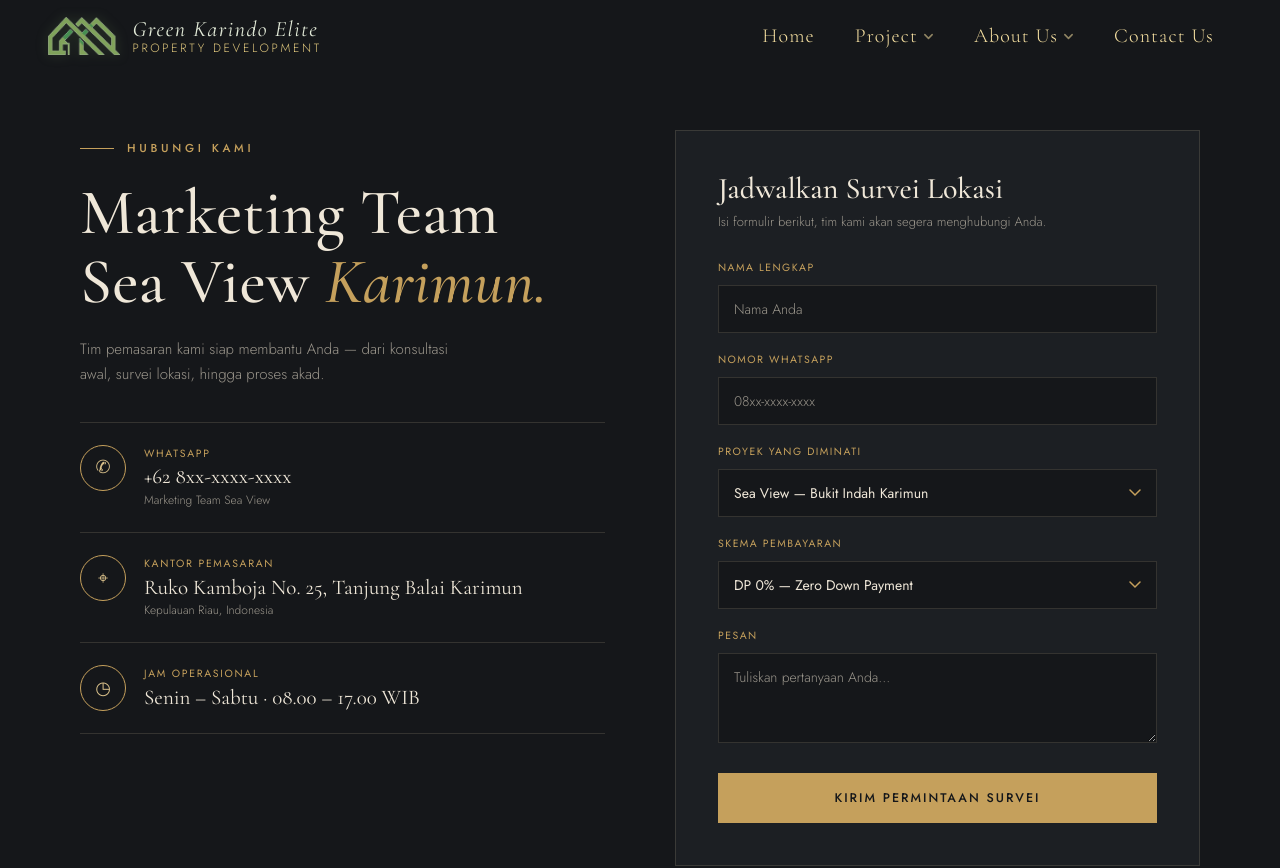
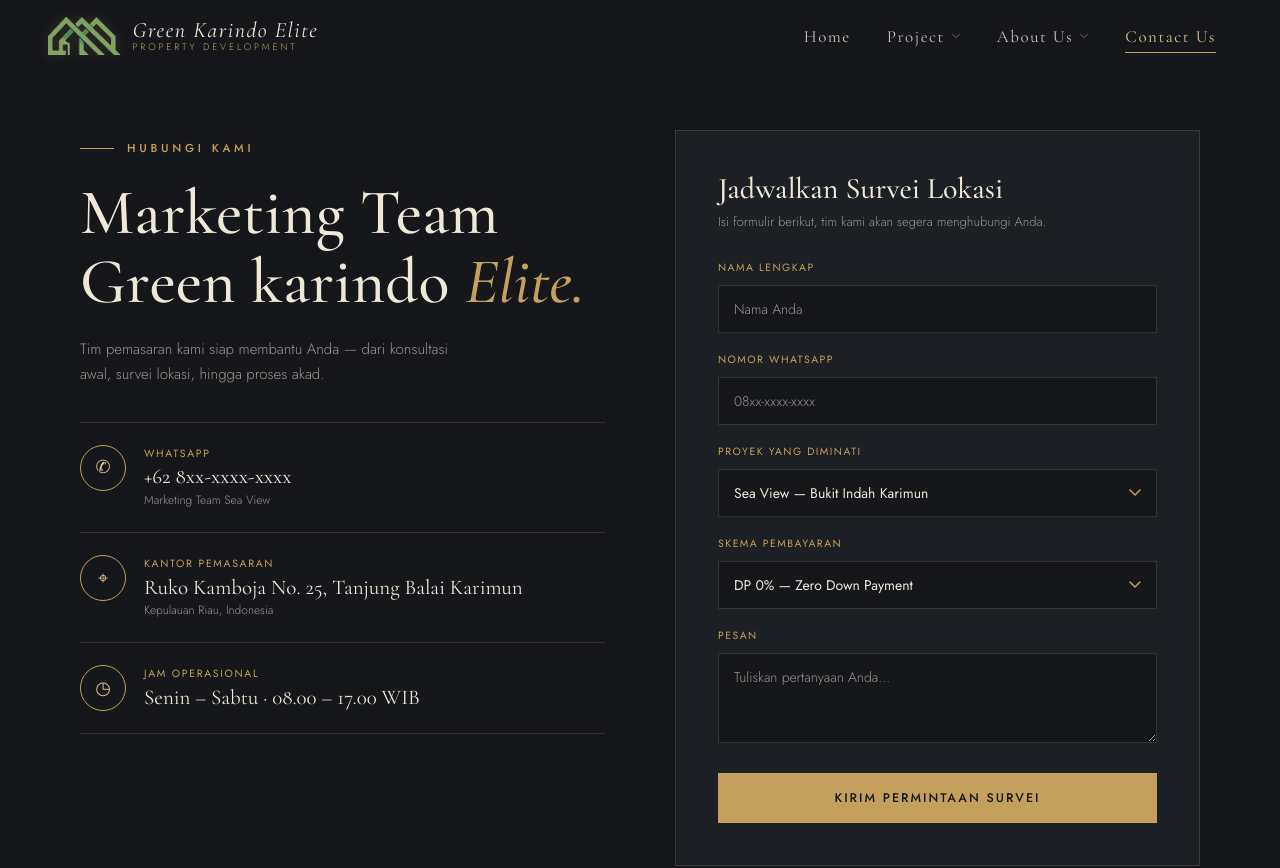
Before and after one commit to dennishuang03-hub/GreenKarindoElite, a React (Vite) app: page /contact in a window 1280 px wide. Shown: the top 868 px of the page. Built offline with nearby package versions, Linux system fonts and the light colour scheme.

Commit message:
Navbar Fix

```diff
--- a/src/components/Navbar.css
+++ b/src/components/Navbar.css
@@ -1,31 +1,35 @@
 /* ============================================================
    Navbar.css — Green Karindo Elite
-   Cormorant Garamond · Sage green palette · Transparent → frosted
+   Cormorant Garamond · Gold luxury palette · Transparent → frosted
    ============================================================ */
 
-@import url('https://fonts.googleapis.com/css2?family=Cormorant+Garamond:ital,wght@0,300;0,400;0,500;0,600;1,300;1,400&family=Jost:wght@300;400;500&display=swap');
+@import url('https://fonts.googleapis.com/css2?family=Cormorant+Garamond:ital,wght@0,300;0,400;0,500;0,600;1,300;1,400;1,500&family=Jost:wght@300;400;500&display=swap');
 
 /* ── Tokens ─────────────────────────────────────────────────── */
 :root {
-  --clr-bg-filled:      rgba(12, 18, 14, 0.90);
+  --clr-bg-filled:      rgba(21, 23, 26, 0.92);
   --clr-bg-transparent: transparent;
-  --clr-green-primary:  #7A9E5A;
-  --clr-green-light:    #a8c484;
-  --clr-green-muted:    rgba(120, 158, 90, 0.18);
-  --clr-text:           #e2ead8;
-  --clr-text-dim:       #b8cca4;
-  --clr-text-hover:     #c6e09a;
-  --clr-divider:        rgba(168, 196, 132, 0.14);
-  --clr-dropdown-bg:    rgba(10, 17, 12, 0.97);
-  --clr-shadow:         rgba(0, 0, 0, 0.55);
+
+  /* Gold palette (matches DENNIS.html) */
+  --clr-gold:           #c5a05c;
+  --clr-gold-lt:        #d9c08a;
+  --clr-gold-dk:        #a8843f;
+  --clr-gold-muted:     rgba(197, 160, 92, 0.10);
+  --clr-gold-line:      rgba(212, 196, 160, 0.18);
+
+  --clr-text:           #efe7d8;
+  --clr-text-dim:       #9a958b;
+  --clr-dropdown-bg:    rgba(21, 23, 26, 0.97);
+  --clr-shadow:         rgba(0, 0, 0, 0.65);
+
   --font-display:       'Cormorant Garamond', Georgia, serif;
-  --nav-font:           'Playfair Display', 'Georgia', serif;
   --font-body:          'Jost', system-ui, sans-serif;
-  --nav-height:         72px;
-  --transition-base:    0.35s cubic-bezier(0.4, 0, 0.2, 1);
-  --transition-fast:    0.2s cubic-bezier(0.4, 0, 0.2, 1);
-  --radius-sm:          6px;
-  --radius-md:          10px;
+
+  --nav-height:         84px;
+  --transition-base:    0.4s cubic-bezier(0.2, 0.7, 0.2, 1);
+  --transition-fast:    0.25s cubic-bezier(0.2, 0.7, 0.2, 1);
+  --radius-sm:          4px;
+  --radius-md:          6px;
 }
 
 /* ── Navbar shell ────────────────────────────────────────────── */
@@ -50,12 +54,12 @@
 
 .navbar--scrolled {
   background: var(--clr-bg-filled);
-  backdrop-filter: blur(20px) saturate(1.4);
-  -webkit-backdrop-filter: blur(20px) saturate(1.4);
+  backdrop-filter: blur(14px) saturate(1.3);
+  -webkit-backdrop-filter: blur(14px) saturate(1.3);
   box-shadow:
-    0 1px 0 var(--clr-divider),
+    0 1px 0 var(--clr-gold-line),
     0 12px 40px -8px var(--clr-shadow);
-  border-bottom-color: var(--clr-divider);
+  border-bottom-color: var(--clr-gold-line);
 }
 
 /* ── Inner layout ────────────────────────────────────────────── */
@@ -82,11 +86,11 @@
   font-style: italic;
   white-space: nowrap;
   user-select: none;
-  transition: color var(--transition-fast);
+  transition: opacity var(--transition-fast);
 }
 
 .navbar__logo:hover {
-  color: var(--clr-text-hover);
+  opacity: 0.85;
 }
 
 .navbar__logo-img {
@@ -94,13 +98,12 @@
   width: auto;
   object-fit: contain;
   display: block;
-  /* Slight brightness boost so logo pops on dark bg */
-  filter: brightness(1.08) drop-shadow(0 0 6px rgba(120, 158, 90, 0.25));
+  filter: brightness(1.08) drop-shadow(0 0 6px rgba(197, 160, 92, 0.22));
   transition: filter var(--transition-fast);
 }
 
 .navbar__logo:hover .navbar__logo-img {
-  filter: brightness(1.2) drop-shadow(0 0 10px rgba(168, 196, 132, 0.4));
+  filter: brightness(1.18) drop-shadow(0 0 10px rgba(217, 192, 138, 0.38));
 }
 
 .navbar__logo-wordmark {
@@ -112,20 +115,18 @@
 
 .navbar__logo-name {
   font-family: var(--font-display);
-  /* font-size: 20px; */
   font-weight: 400;
-  /* font-style: italic; */
   letter-spacing: 0.07em;
   color: inherit;
 }
 
 .navbar__logo-tagline {
   font-family: var(--font-body);
-  font-size: 12px;
+  font-size: 9.5px;
   font-weight: 300;
-  letter-spacing: 0.22em;
+  letter-spacing: 0.3em;
   text-transform: uppercase;
-  color: #e2c97e;
+  color: var(--clr-gold);
   font-style: normal;
 }
 
@@ -143,71 +144,81 @@
 .nav-link {
   display: inline-flex;
   align-items: center;
-  gap: 5px;
-  padding: 8px 18px;
-  color: #f6e0a1;
+  gap: 6px;
+  padding: 6px 16px;
+
+  /* Luxurious font styling */
+  color: var(--clr-text);
   font-family: var(--font-display);
-  font-size: 20px;
-  font-weight: 300;
-  letter-spacing: 0.07rem;
-  /* letter-spacing: 0.09em; */
-  /* text-transform: lowercase; */
+  font-size: 17px;
+  font-weight: 400;
+  font-style: normal;
+  letter-spacing: 0.09em;
+
   text-decoration: none;
   background: none;
   border: none;
   cursor: pointer;
-  border-radius: var(--radius-sm);
+  border-radius: 0;
+  opacity: 0.82;
+  white-space: nowrap;
+  position: relative;
   transition:
     color var(--transition-fast),
-    background var(--transition-fast),
-    letter-spacing var(--transition-fast);
-  white-space: nowrap;
-  position: relative;
+    opacity var(--transition-fast);
 }
 
+/* Gold underline — slides in from center on hover / active */
 .nav-link::after {
   content: '';
   position: absolute;
-  bottom: 2px;
-  left: 50%;
-  transform: translateX(-50%) scaleX(0);
-  width: calc(100% - 36px);
+  bottom: 0px;
+  left: 16px;
+  right: 16px;
   height: 1px;
-  background: var(--clr-green-primary);
+  background: var(--clr-gold);
+  transform: scaleX(0);
+  transform-origin: center;
   transition: transform var(--transition-fast);
-  transform-origin: center;
-}
-
-.nav-link:hover::after,
-.nav-link:focus-visible::after,
-.nav-link--active::after {
-  transform: translateX(-50%) scaleX(1);
 }
 
 .nav-link:hover,
 .nav-link:focus-visible {
-  color: var(--clr-text-hover);
-  background: var(--clr-green-muted);
+  color: var(--clr-gold-lt);
+  opacity: 1;
+  background: none;
   outline: none;
-  letter-spacing: 0.11em;
+  letter-spacing: 0.09em; /* no jitter */
 }
 
-.nav-link--dropdown {
-  /* button reset already handled in TSX */
+.nav-link:hover::after,
+.nav-link:focus-visible::after {
+  transform: scaleX(1);
+}
+
+/* Active page — underline always visible */
+.nav-link--active {
+  color: var(--clr-gold-lt);
+  opacity: 1;
+}
+
+.nav-link--active::after {
+  transform: scaleX(1);
 }
 
 /* ── Chevron ─────────────────────────────────────────────────── */
 .chevron {
-  width: 11px;
-  height: 11px;
-  opacity: 0.55;
+  width: 10px;
+  height: 10px;
+  opacity: 0.45;
   transition: transform var(--transition-fast), opacity var(--transition-fast);
   flex-shrink: 0;
+  color: var(--clr-gold);
 }
 
 .chevron--open {
   transform: rotate(180deg);
-  opacity: 1;
+  opacity: 0.9;
 }
 
 /* ── Dropdown wrapper ────────────────────────────────────────── */
@@ -218,12 +229,12 @@
 /* ── Dropdown panel ──────────────────────────────────────────── */
 .dropdown-menu {
   position: absolute;
-  top: calc(100% + 14px);
+  top: calc(100% + 16px);
   left: 50%;
   transform: translateX(-50%) translateY(-8px);
-  min-width: 200px;
+  min-width: 210px;
   background: var(--clr-dropdown-bg);
-  border: 1px solid var(--clr-divider);
+  border: 1px solid var(--clr-gold-line);
   border-radius: var(--radius-md);
   padding: 8px;
   opacity: 0;
@@ -231,11 +242,11 @@
   transition:
     opacity var(--transition-fast),
     transform var(--transition-fast);
-  backdrop-filter: blur(24px) saturate(1.6);
-  -webkit-backdrop-filter: blur(24px) saturate(1.6);
+  backdrop-filter: blur(20px) saturate(1.4);
+  -webkit-backdrop-filter: blur(20px) saturate(1.4);
   box-shadow:
-    0 20px 60px -10px var(--clr-shadow),
-    0 0 0 1px rgba(168, 196, 132, 0.04) inset;
+    0 24px 60px -12px var(--clr-shadow),
+    0 0 0 1px rgba(197, 160, 92, 0.05) inset;
 }
 
 /* Arrow pip */
@@ -248,8 +259,8 @@
   width: 9px;
   height: 9px;
   background: var(--clr-dropdown-bg);
-  border-left: 1px solid var(--clr-divider);
-  border-top: 1px solid var(--clr-divider);
+  border-left: 1px solid var(--clr-gold-line);
+  border-top: 1px solid var(--clr-gold-line);
   border-radius: 2px 0 0 0;
 }
 
@@ -264,12 +275,12 @@
   display: flex;
   align-items: center;
   gap: 10px;
-  padding: 11px 16px;
+  padding: 11px 18px;
   color: var(--clr-text-dim);
   font-family: var(--font-body);
-  font-size: 12.5px;
+  font-size: 11.5px;
   font-weight: 300;
-  letter-spacing: 0.1em;
+  letter-spacing: 0.16em;
   text-transform: uppercase;
   text-decoration: none;
   border-radius: var(--radius-sm);
@@ -279,12 +290,13 @@
     padding-left var(--transition-fast);
 }
 
+/* Gold dot indicator */
 .dropdown-item::before {
   content: '';
   display: block;
-  width: 4px;
-  height: 4px;
-  background: var(--clr-green-primary);
+  width: 3px;
+  height: 3px;
+  background: var(--clr-gold);
   border-radius: 50%;
   opacity: 0;
   flex-shrink: 0;
@@ -293,9 +305,9 @@
 
 .dropdown-item:hover,
 .dropdown-item:focus-visible {
-  color: var(--clr-text-hover);
-  background: var(--clr-green-muted);
-  padding-left: 20px;
+  color: var(--clr-gold-lt);
+  background: var(--clr-gold-muted);
+  padding-left: 22px;
   outline: none;
 }
 
@@ -304,9 +316,9 @@
   opacity: 1;
 }
 
-/* Thin separator between dropdown items */
+/* Thin gold separator between dropdown items */
 .dropdown-item + .dropdown-item {
-  border-top: 1px solid rgba(168, 196, 132, 0.07);
+  border-top: 1px solid rgba(212, 196, 160, 0.08);
 }
 
 /* ── Mobile hamburger ────────────────────────────────────────── */
@@ -325,8 +337,8 @@
 }
 
 .navbar__hamburger:hover {
-  color: var(--clr-text-hover);
-  background: var(--clr-green-muted);
+  color: var(--clr-gold-lt);
+  background: var(--clr-gold-muted);
 }
 
 /* ── Mobile drawer ───────────────────────────────────────────── */
@@ -338,7 +350,7 @@
   background: var(--clr-dropdown-bg);
   backdrop-filter: blur(24px);
   -webkit-backdrop-filter: blur(24px);
-  border-top: 1px solid var(--clr-divider);
+  border-top: 1px solid var(--clr-gold-line);
   padding: 16px 24px 28px;
   display: flex;
   flex-direction: column;
@@ -347,8 +359,8 @@
   opacity: 0;
   pointer-events: none;
   transition:
-    opacity 0.28s cubic-bezier(0.4, 0, 0.2, 1),
-    transform 0.28s cubic-bezier(0.4, 0, 0.2, 1);
+    opacity 0.28s cubic-bezier(0.2, 0.7, 0.2, 1),
+    transform 0.28s cubic-bezier(0.2, 0.7, 0.2, 1);
   z-index: 99;
 }
 
@@ -362,21 +374,19 @@
   display: block;
   padding: 13px 16px;
   color: var(--clr-text-dim);
-  font-family: var(--font-body);
-  font-size: 13px;
+  font-family: var(--font-display);
+  font-size: 18px;
   font-weight: 400;
-  letter-spacing: 0.1em;
-  text-transform: uppercase;
+  letter-spacing: 0.08em;
   text-decoration: none;
-  border-radius: var(--radius-sm);
+  border-radius: 0;
   transition:
-    color var(--transition-fast),
-    background var(--transition-fast);
+    color var(--transition-fast);
 }
 
 .mobile-nav-link:hover {
-  color: var(--clr-text-hover);
-  background: var(--clr-green-muted);
+  color: var(--clr-gold-lt);
+  background: none;
 }
 
 .mobile-dropdown-section {
@@ -385,11 +395,11 @@
 
 .mobile-dropdown-label {
   padding: 12px 16px 6px;
-  color: var(--clr-green-primary);
+  color: var(--clr-gold);
   font-family: var(--font-body);
   font-size: 10px;
   font-weight: 500;
-  letter-spacing: 0.18em;
+  letter-spacing: 0.22em;
   text-transform: uppercase;
 }
 
@@ -398,25 +408,21 @@
   padding: 10px 28px;
   color: var(--clr-text-dim);
   font-family: var(--font-body);
-  font-size: 12px;
+  font-size: 11.5px;
   font-weight: 300;
-  letter-spacing: 0.09em;
+  letter-spacing: 0.12em;
   text-transform: uppercase;
   text-decoration: none;
-  border-radius: var(--radius-sm);
-  transition:
-    color var(--transition-fast),
-    background var(--transition-fast);
+  transition: color var(--transition-fast);
 }
 
 .mobile-dropdown-item:hover {
-  color: var(--clr-text-hover);
-  background: var(--clr-green-muted);
+  color: var(--clr-gold-lt);
 }
 
 .mobile-divider {
   height: 1px;
-  background: var(--clr-divider);
+  background: var(--clr-gold-line);
   margin: 6px 16px;
 }
 
--- a/src/components/Navbar.tsx
+++ b/src/components/Navbar.tsx
@@ -32,8 +32,8 @@ const NAV_ITEMS: NavItem[] = [
   {
     label: "About Us",
     dropdown: [
-      { label: "Our Story",       href: "/about/story" },
-      { label: "Our Team",        href: "/about/team" },
+      { label: "Our Story",        href: "/about/story" },
+      { label: "Our Team",         href: "/about/team" },
       { label: "Vision & Mission", href: "/about/vision" },
     ],
   },
@@ -54,7 +54,7 @@ const ChevronIcon = ({ open }: { open: boolean }) => (
     <path
       d="M2 4L6 8L10 4"
       stroke="currentColor"
-      strokeWidth="1.7"
+      strokeWidth="1.5"
       strokeLinecap="round"
       strokeLinejoin="round"
     />
@@ -75,14 +75,14 @@ const HamburgerIcon = ({ open }: { open: boolean }) => (
   >
     {open ? (
       <>
-        <line x1="3"  y1="3"  x2="19" y2="19" stroke="currentColor" strokeWidth="1.7" strokeLinecap="round" />
-        <line x1="19" y1="3"  x2="3"  y2="19" stroke="currentColor" strokeWidth="1.7" strokeLinecap="round" />
+        <line x1="3"  y1="3"  x2="19" y2="19" stroke="currentColor" strokeWidth="1.6" strokeLinecap="round" />
+        <line x1="19" y1="3"  x2="3"  y2="19" stroke="currentColor" strokeWidth="1.6" strokeLinecap="round" />
       </>
     ) : (
       <>
-        <line x1="2" y1="5.5" x2="20" y2="5.5"  stroke="currentColor" strokeWidth="1.7" strokeLinecap="round" />
-        <line x1="2" y1="11"  x2="20" y2="11"   stroke="currentColor" strokeWidth="1.7" strokeLinecap="round" />
-        <line x1="2" y1="16.5" x2="20" y2="16.5" stroke="currentColor" strokeWidth="1.7" strokeLinecap="round" />
+        <line x1="2" y1="5.5"  x2="20" y2="5.5"  stroke="currentColor" strokeWidth="1.6" strokeLinecap="round" />
+        <line x1="2" y1="11"   x2="20" y2="11"   stroke="currentColor" strokeWidth="1.6" strokeLinecap="round" />
+        <line x1="2" y1="16.5" x2="20" y2="16.5" stroke="currentColor" strokeWidth="1.6" strokeLinecap="round" />
       </>
     )}
   </svg>
@@ -123,6 +123,14 @@ const NavLink = ({ item }: { item: NavItem }) => {
   const [open, setOpen] = useState(false);
   const ref = useRef<HTMLDivElement>(null);
 
+  // Active page detection — exact match for "/" home, prefix match for others
+  const pathname = typeof window !== "undefined" ? window.location.pathname : "";
+  const isActive = item.href
+    ? item.href === "/"
+      ? pathname === "/"
+      : pathname.startsWith(item.href)
+    : false;
+
   // Close on outside click
   useEffect(() => {
     const handler = (e: MouseEvent) => {
@@ -145,7 +153,11 @@ const NavLink = ({ item }: { item: NavItem }) => {
 
   if (!item.dropdown) {
     return (
-      <a href={item.href} className="nav-link">
+      <a
+        href={item.href}
+        className={`nav-link${isActive ? " nav-link--active" : ""}`}
+        aria-current={isActive ? "page" : undefined}
+      >
         {item.label}
       </a>
     );
@@ -159,7 +171,7 @@ const NavLink = ({ item }: { item: NavItem }) => {
       onMouseLeave={() => setOpen(false)}
     >
       <button
-        className="nav-link nav-link--dropdown"
+        className={`nav-link nav-link--dropdown${isActive ? " nav-link--active" : ""}`}
         aria-haspopup="true"
         aria-expanded={open}
         onClick={() => setOpen((v) => !v)}
--- a/src/pages/Contact.tsx
+++ b/src/pages/Contact.tsx
@@ -14,7 +14,7 @@ function Contact() {
             <div className="eyebrow gold">Hubungi Kami</div>
             <h2>
               Marketing Team<br />
-              Sea View <span className="serif-em">Karimun.</span>
+              Green karindo <span className="serif-em">Elite.</span>
             </h2>
             <p>
               Tim pemasaran kami siap membantu Anda — dari konsultasi awal,
```
